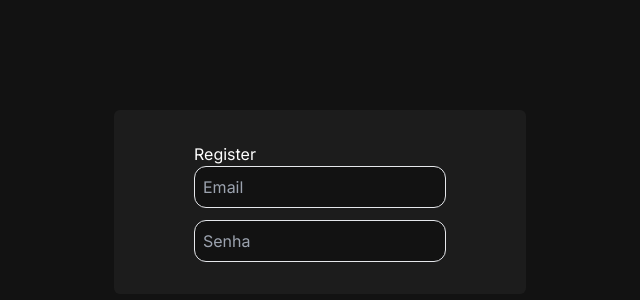
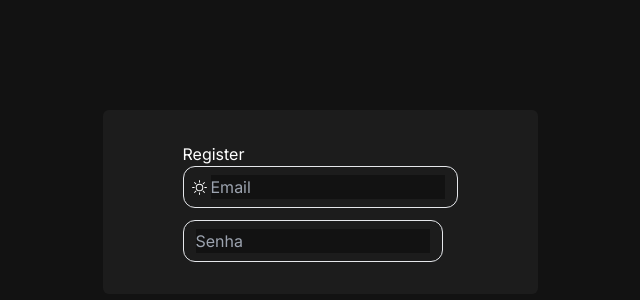
Before and after one commit to OnlyIZI/ecommerce-front, a Next.js app: page /auth/register in a window 1280 px wide. Shown: the part 198-498 px from the top of the page, without its empty margins (320-960 px from the left). Built offline with nearby package versions, Linux system fonts and the light colour scheme.

Commit message:
feat: create input component

```diff
--- a/src/app/auth/_components/registerForm/registerForm.tsx
+++ b/src/app/auth/_components/registerForm/registerForm.tsx
@@ -1,9 +1,14 @@
 import { Input } from "@/components/input"
+import { Bell } from "@/icons/bell"
+import { Sun } from "@/icons/sun"
 
 export const RegisterForm = () => {
     return (
         <form className="flex flex-col gap-3">
-            <Input placeholder="Email" />
+            <Input
+                startContent={<Sun width={15} height={15} />}
+                placeholder="Email"
+            />
             <Input placeholder="Senha" />
         </form>
     )
--- a/src/components/input.tsx
+++ b/src/components/input.tsx
@@ -3,14 +3,15 @@ import { cva, type VariantProps } from "class-variance-authority"
 import React from "react"
 import { cn } from "@/lib/utils"
 
-type InputProps = InputHTMLAttributes<HTMLInputElement> &
-    VariantProps<typeof inputVariants> & {
+interface InputProps
+    extends InputHTMLAttributes<HTMLInputElement>,
+        VariantProps<typeof inputVariants> {
+    startContent?: React.ReactNode
+    endContent?: React.ReactNode
     error?: string
 }
 
-const inputVariants = cva(
-    "p-2 border outline-none rounded-xl focus:shadow-md",
-    {
+const inputVariants = cva("p-2 border rounded-xl focus-within:shadow-md", {
     variants: {
         variant: {
             default: "bg-input",
@@ -20,21 +21,30 @@ const inputVariants = cva(
     defaultVariants: {
         variant: "default",
     },
-    }
-)
+})
 
 export const Input = React.forwardRef<HTMLInputElement, InputProps>(
-    ({ variant, className, error, ...props }, ref) => {
+    (
+        { variant, className, error, startContent, endContent, ...props },
+        ref
+    ) => {
         return (
             <div className="flex flex-col items-start gap-1">
+                <div
+                    className={cn(
+                        `flex items-center justify-center`,
+                        inputVariants({ variant, className })
+                    )}
+                >
+                    {startContent}
                     <input
                         {...props}
-                    className={cn(inputVariants({ variant, className }))}
+                        className="mx-1 focus:outline-none"
                         ref={ref}
                     />
-                {error && (
-                    <p className="text-sm text-red-500 shadow-md">{error}</p>
-                )}
+                    {endContent}
+                </div>
+                {error && <p className="text-sm text-red-500">{error}</p>}
             </div>
         )
     }
```
Lines whose indentation alone changed are shown as unchanged.
